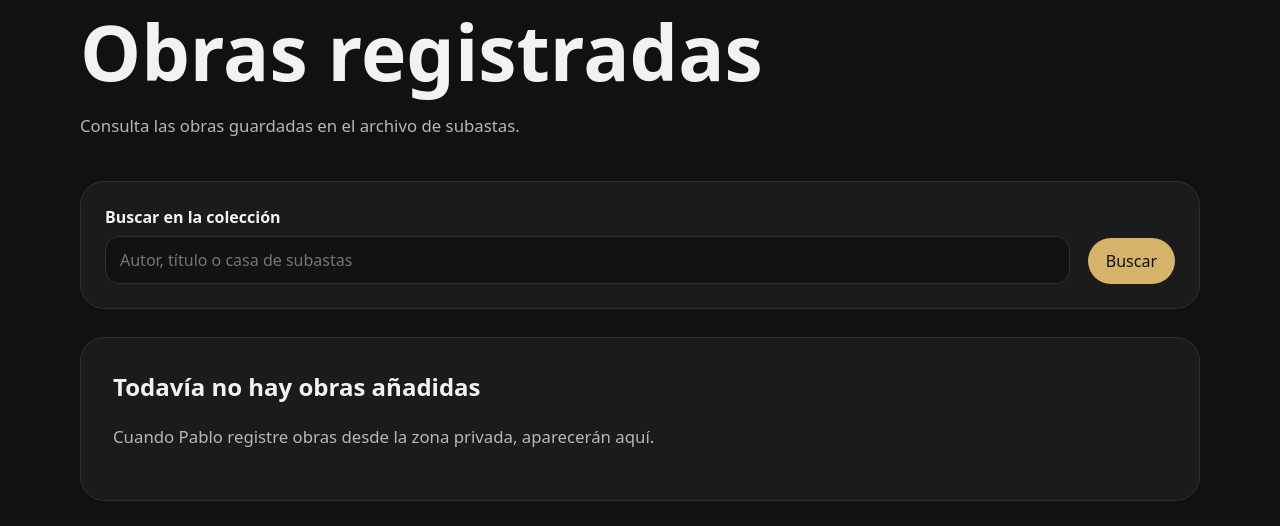
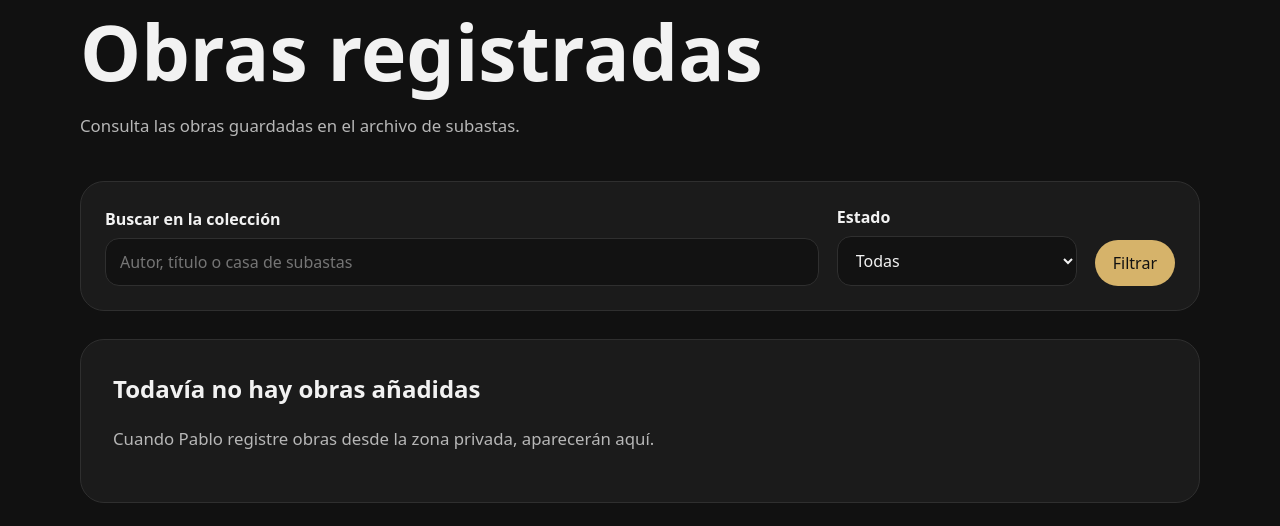
Before and after one commit to BTCESC/Subastas-, a Flask app: page /coleccion in a window 1280 px wide. Shown: the part 163-689 px from the top of the page. Run offline with Flask 3, Linux system fonts and the light colour scheme; data that the repository does not hold is empty; some libraries are stand-ins or nearby versions.

Commit message:
Añade filtro por estado en la colección

```diff
--- a/app.py
+++ b/app.py
@@ -145,8 +145,18 @@ def index():
 @app.route("/coleccion")
 def coleccion():
     busqueda = request.args.get("q", "").strip()
-    obras = listar_obras(busqueda)
-    return render_template("coleccion.html", obras=obras, q=busqueda)
+    estado_filtro = request.args.get("estado", "").strip()
+
+    if estado_filtro not in {"publicada", "borrador"}:
+        estado_filtro = ""
+
+    obras = listar_obras(busqueda, estado_filtro)
+    return render_template(
+        "coleccion.html",
+        obras=obras,
+        q=busqueda,
+        estado_filtro=estado_filtro,
+    )
 
 
 @app.route("/obras/<int:obra_id>")
--- a/db.py
+++ b/db.py
@@ -138,24 +138,36 @@ def insertar_obra_con_autor(datos_obra, creado_por=None):
     return obra_id
 
 
-def listar_obras(busqueda=None):
+def listar_obras(busqueda=None, estado=None):
     busqueda = (busqueda or "").strip()
+    estado = (estado or "").strip()
+
+    if estado not in {"publicada", "borrador"}:
+        estado = None
 
     with get_connection() as conn:
         with conn.cursor() as cur:
+            condiciones = []
             parametros = []
 
-            where_sql = ""
-
             if busqueda:
-                where_sql = """
-                WHERE
-                    obras.titulo ILIKE %s
-                    OR autores.nombre_principal ILIKE %s
-                    OR obras.casa_subastas ILIKE %s
-                """
+                condiciones.append("""
+                    (
+                        obras.titulo ILIKE %s
+                        OR autores.nombre_principal ILIKE %s
+                        OR obras.casa_subastas ILIKE %s
+                    )
+                """)
                 patron = f"%{busqueda}%"
                 parametros.extend([patron, patron, patron])
+
+            if estado:
+                condiciones.append("obras.estado = %s")
+                parametros.append(estado)
+
+            where_sql = ""
+            if condiciones:
+                where_sql = "WHERE " + " AND ".join(condiciones)
 
             cur.execute(
                 f"""
--- a/static/css/styles.css
+++ b/static/css/styles.css
@@ -616,3 +616,17 @@ select:focus {
         width: 100%;
     }
 }
+
+.search-row-with-filter {
+    grid-template-columns: minmax(0, 1fr) minmax(180px, 240px) auto;
+}
+
+.filter-field {
+    margin: 0;
+}
+
+@media (max-width: 800px) {
+    .search-row-with-filter {
+        grid-template-columns: 1fr;
+    }
+}
--- a/templates/coleccion.html
+++ b/templates/coleccion.html
@@ -17,7 +17,7 @@
 
 <section class="search-card">
     <form method="get" action="{{ url_for('coleccion') }}">
-        <div class="search-row">
+        <div class="search-row search-row-with-filter">
             <div class="form-group search-field">
                 <label for="q">Buscar en la colección</label>
                 <input
@@ -29,9 +29,18 @@
                 >
             </div>
 
+            <div class="form-group filter-field">
+                <label for="estado">Estado</label>
+                <select id="estado" name="estado">
+                    <option value="" {% if not estado_filtro %}selected{% endif %}>Todas</option>
+                    <option value="publicada" {% if estado_filtro == 'publicada' %}selected{% endif %}>Publicadas</option>
+                    <option value="borrador" {% if estado_filtro == 'borrador' %}selected{% endif %}>Borradores</option>
+                </select>
+            </div>
+
             <div class="search-actions">
-                <button class="button" type="submit">Buscar</button>
-                {% if q %}
+                <button class="button" type="submit">Filtrar</button>
+                {% if q or estado_filtro %}
                     <a class="button secondary" href="{{ url_for('coleccion') }}">Limpiar</a>
                 {% endif %}
             </div>
@@ -39,9 +48,9 @@
     </form>
 </section>
 
-{% if q %}
+{% if q or estado_filtro %}
     <p class="results-summary">
-        Resultados para “{{ q }}”: {{ obras|length }}
+        Resultados{% if q %} para “{{ q }}”{% endif %}{% if estado_filtro %} · Estado: {{ estado_filtro }}{% endif %}: {{ obras|length }}
     </p>
 {% endif %}
 
@@ -125,11 +134,11 @@
 </section>
 {% else %}
 <section class="empty-state">
-    {% if q %}
-        <h2>No hay resultados para esa búsqueda</h2>
-        <p>Prueba con otro autor, título o casa de subastas.</p>
+    {% if q or estado_filtro %}
+        <h2>No hay resultados para esos filtros</h2>
+        <p>Prueba con otro autor, título, casa de subastas o estado.</p>
         <div class="section-actions">
-            <a class="button secondary" href="{{ url_for('coleccion') }}">Limpiar búsqueda</a>
+            <a class="button secondary" href="{{ url_for('coleccion') }}">Limpiar filtros</a>
         </div>
     {% else %}
         <h2>Todavía no hay obras añadidas</h2>
```
